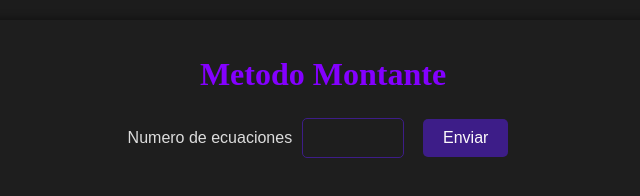
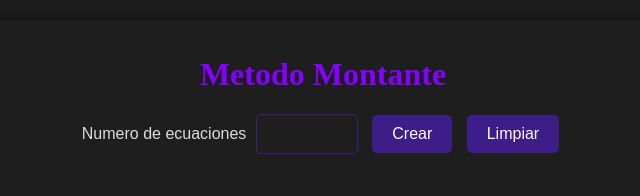
Before and after one commit to AlainLobato/Montante-Method, a plain HTML site: page index.html in a window 1280 px wide. Shown: the whole page, without its empty margins (317-957 px from the left). Drawn offline with Linux system fonts and the light colour scheme.

Commit message:
Add files via upload

```diff
--- a/index.html
+++ b/index.html
@@ -12,7 +12,8 @@
         <h1>Metodo Montante</h1>
         <label>Numero de ecuaciones</label>
         <input type="number" id="n" required>
-        <button type="submit" onclick="crearEc()">Enviar</button>
+        <button type="submit" onclick="crearEc()">Crear</button>
+        <button type="submit" onclick="clearEc()">Limpiar</button>
         <br>
         <br>
         <div id="ecuaciones"></div>
--- a/main.js
+++ b/main.js
@@ -181,6 +181,12 @@ function solve() {
     solution.innerHTML = ''; // Limpiar el contenedor de la solución
     answers.innerHTML = ''; // Limpiar el contenedor de las respuestas
 
+    if (mat == 0) {
+        alert('Debes mostrar la matriz antes de calcular');
+        return;
+
+    }
+
     // Verificación de la diagonal principal
     let isDiagonalValid = checkDiag();
 
@@ -320,6 +326,7 @@ function solve() {
     answers.appendChild(div3);
 
     console.log(matAct); // Mostrar la matriz final en consola
+    mat = [];
 }
 
 // Función para verificar la diagonal principal de la matriz
--- a/stylesheet.css
+++ b/stylesheet.css
@@ -76,7 +76,7 @@ h1{
 
 /* Estilos para los botones */
 button {
-    margin: 10px;
+    margin: 5px;
     padding: 10px 20px;
     font-size: 1em;
     cursor: pointer;
```
